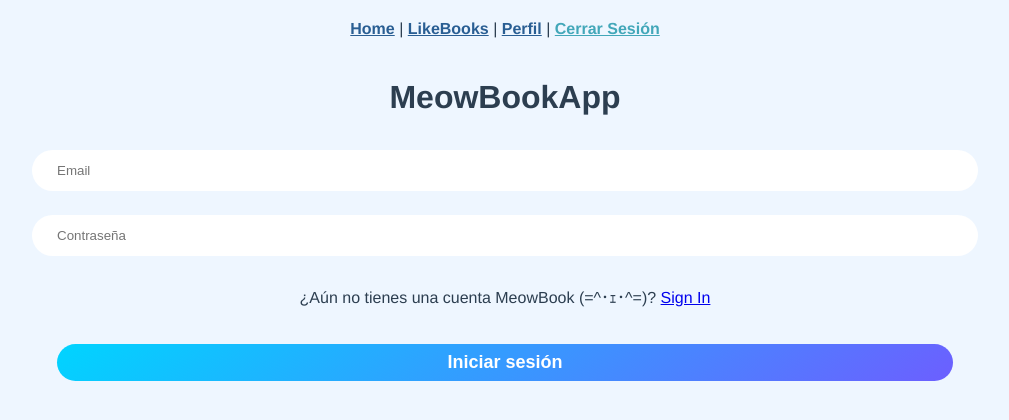
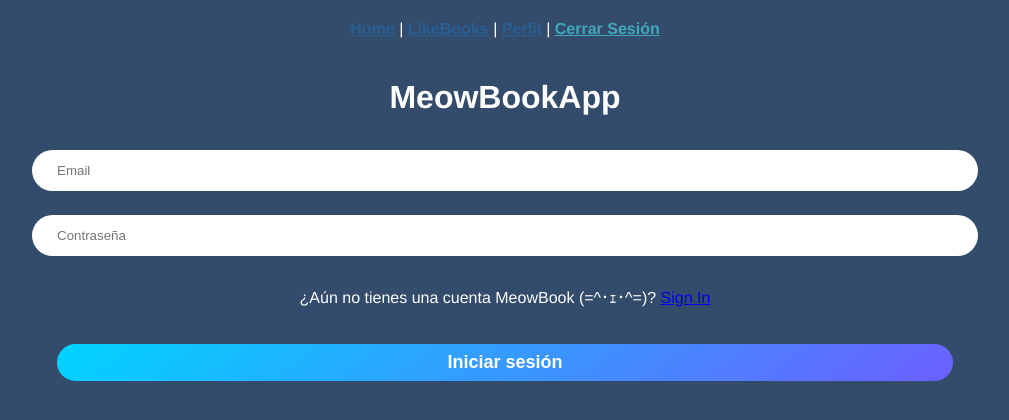
Before and after one commit to AaronCS25/MeowBook---DBP---P2, a Vue app in the folder frontend/meowbook/: page / in a window 1280 px wide. Shown: the top 420 px of the page, without its empty margins (135-1144 px from the left). Built offline with nearby package versions, Linux system fonts and the light colour scheme.

Commit message:
Update App.vue

```diff
--- a/frontend/meowbook/src/App.vue
+++ b/frontend/meowbook/src/App.vue
@@ -23,19 +23,10 @@ export default {
   -webkit-font-smoothing: antialiased;
   -moz-osx-font-smoothing: grayscale;
   text-align: center;
-  color: #2c3e50;
+  color: #fdfdfd;
   height: 100%;
   width: 100%;
   margin: auto 0px;
-  background: #eef6ff;
-}
-
-nav a {
-  font-weight: bold;
-  color: #2c3e50;
-}
-
-nav a.router-link-exact-active {
-  color: #42b983;
+  background: rgb(51, 76, 108);
 }
 </style>
```
